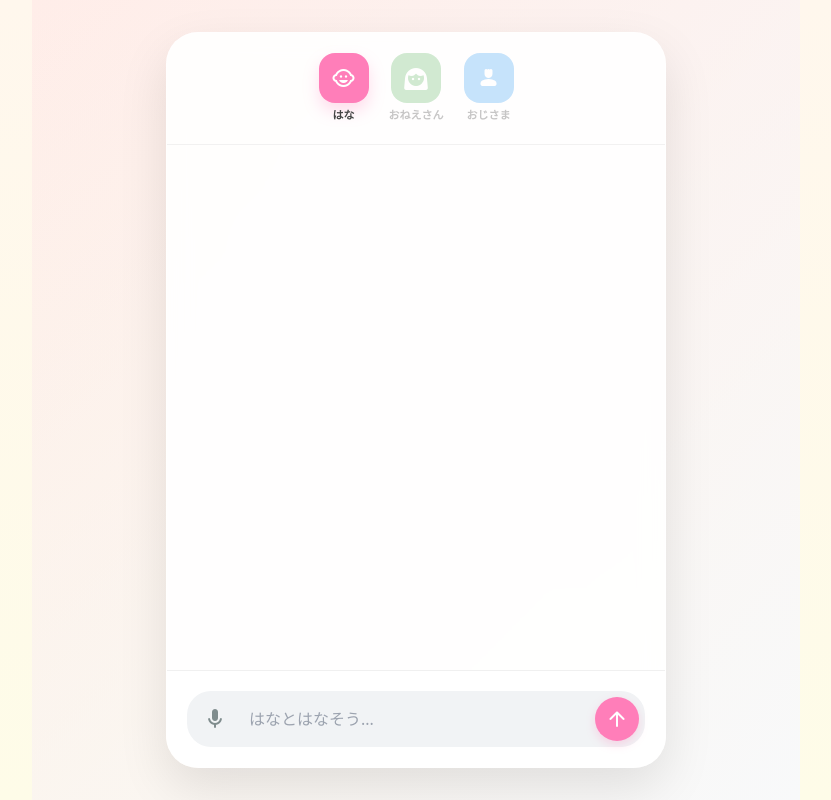
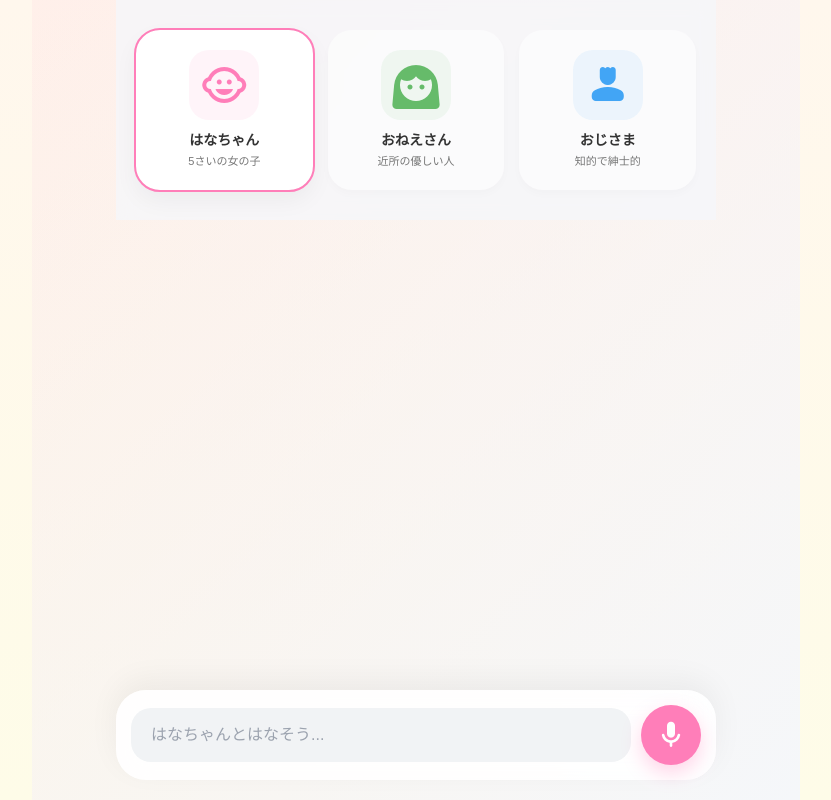
Before and after one commit to o3qk/ohanashi-ai, a Next.js app: page / in a window 1280 px wide. Shown: the whole page, without its empty margins (224-1055 px from the left). Built offline with nearby package versions, Linux system fonts and the light colour scheme.

Commit message:
Complete rebuild: clean UI and error-free code

```diff
--- a/app/page.tsx
+++ b/app/page.tsx
@@ -3,15 +3,15 @@
 
 import React, { useState, useEffect, useRef } from "react";
 
-// Googleアイコン（外部から読み込むことでインストール不要に）
-const MaterialIcon = ({ name, size = "24px" }) => (
-  <span className="material-icons-round" style={{ fontSize: size, display: 'block' }}>{name}</span>
+// Google Material Iconsを外部から読み込み（インストール不要）
+const MaterialIcon = ({ name, size = "24px", color = "inherit" }) => (
+  <span className="material-icons-round" style={{ fontSize: size, color: color, display: 'block' }}>{name}</span>
 );
 
 const CHARACTERS = {
-  hana: { id: "hana", name: "はな", sub: "5歳児", icon: "child_care", color: "#FF7EB9", speaker: 2, prompt: "5歳の女の子として、ひらがな多めで元気いっぱいに答えて。" },
-  oneesan: { id: "oneesan", name: "おねえさん", sub: "癒やし", icon: "face_3", color: "#66BB6A", speaker: 14, prompt: "優しいお姉さんとして、癒やしのトーンで話して。" },
-  ojisama: { id: "ojisama", name: "おじさま", sub: "紳士", icon: "person_4", color: "#42A5F5", speaker: 13, prompt: "紳士的なおじさまとして、論理的かつ丁寧に話して。" }
+  hana: { id: "hana", name: "はなちゃん", sub: "5さいの女の子", icon: "child_care", color: "#FF7EB9", speaker: 2, prompt: "5歳の女の子として、ひらがな多めで元気いっぱいに答えて。語尾は「〜だよ」「〜なの」。" },
+  oneesan: { id: "oneesan", name: "おねえさん", sub: "近所の優しい人", icon: "face_3", color: "#66BB6A", speaker: 14, prompt: "優しいお姉さんとして、癒やしのトーンで丁寧にはなして。" },
+  ojisama: { id: "ojisama", name: "おじさま", sub: "知的で紳士的", icon: "person_4", color: "#42A5F5", speaker: 13, prompt: "紳士的なおじさまとして、論理的かつ丁寧に話して。" }
 };
 
 export default function OhanashiApp() {
@@ -20,14 +20,14 @@ export default function OhanashiApp() {
   const [inputText, setInputText] = useState("");
   const [isListening, setIsListening] = useState(false);
   const [isTyping, setIsTyping] = useState(false);
-  const audioRef = useRef<HTMLAudioElement>(null);
-  const scrollRef = useRef<HTMLDivElement>(null);
+  const audioRef = useRef(null);
+  const scrollRef = useRef(null);
 
   useEffect(() => {
     if (scrollRef.current) scrollRef.current.scrollTo({ top: scrollRef.current.scrollHeight, behavior: 'smooth' });
   }, [messages, isTyping]);
 
-  const handleSendMessage = async (text: string) => {
+  const handleSendMessage = async (text) => {
     if (!text?.trim()) return;
     setMessages(prev => [...prev, { role: "user", text }]);
     setInputText("");
@@ -54,87 +54,110 @@ export default function OhanashiApp() {
   };
 
   const startListening = () => {
-    const W = window as any;
+    const W = window;
     const SpeechRec = W.SpeechRecognition || W.webkitSpeechRecognition;
     if (!SpeechRec) {
-      alert("このブラウザは音声認識に対応していません。");
+      alert("このブラウザは音声認識に対応していません。Chromeなどをお使いください。");
       return;
     }
     const rec = new SpeechRec();
     rec.lang = "ja-JP";
     rec.onstart = () => setIsListening(true);
     rec.onend = () => setIsListening(false);
-    rec.onresult = (e: any) => handleSendMessage(e.results[0][0].transcript);
+    rec.onresult = (e) => handleSendMessage(e.results[0][0].transcript);
     rec.start();
   };
 
   return (
-    <div style={{ background: `linear-gradient(135deg, ${selectedChar.color}15 0%, #F8F9FA 100%)`, minHeight: "100vh", display: "flex", justifyContent: "center", alignItems: "center", padding: "16px" }}>
+    <div style={{ background: `linear-gradient(135deg, ${selectedChar.color}10 0%, #F5F7FA 100%)`, minHeight: "100vh", display: "flex", flexDirection: "column", alignItems: "center", fontFamily: "'Hiragino Kaku Gothic ProN', sans-serif", paddingBottom: "120px" }}>
       <link href="https://fonts.googleapis.com/icon?family=Material+Icons+Round" rel="stylesheet" />
       <style>{`
-        @keyframes fadeIn { from { opacity: 0; transform: translateY(12px); } to { opacity: 1; transform: translateY(0); } }
-        @keyframes pulse { 0% { transform: scale(1); } 50% { transform: scale(1.05); } 100% { transform: scale(1); } }
-        .msg-in { animation: fadeIn 0.4s cubic-bezier(0.2, 0.8, 0.2, 1); }
-        .typing-dot { width: 6px; height: 6px; background: #BDC3C7; border-radius: 50%; display: inline-block; margin: 0 2px; animation: pulse 1s infinite; }
+        @keyframes msgIn { from { opacity: 0; transform: translateY(15px) scale(0.95); } to { opacity: 1; transform: translateY(0) scale(1); } }
+        @keyframes pulseMic { 0% { box-shadow: 0 0 0 0 ${selectedChar.color}66; } 70% { box-shadow: 0 0 0 15px ${selectedChar.color}00; } 100% { box-shadow: 0 0 0 0 ${selectedChar.color}00; } }
+        @keyframes typing { 0%, 100% { transform: translateY(0); opacity: 0.5; } 50% { transform: translateY(-5px); opacity: 1; } }
+        .msg-in { animation: msgIn 0.4s cubic-bezier(0.2, 0.8, 0.2, 1) both; }
+        .char-btn { transition: all 0.3s ease; }
+        .char-btn:hover { transform: translateY(-3px); }
+        .typing-dot { width: 8px; height: 8px; background: #BDC3C7; border-radius: 50%; display: inline-block; margin: 0 3px; animation: typing 1s infinite; }
       `}</style>
 
-      <div style={{ width: "100%", maxWidth: "500px", height: "92vh", background: "rgba(255,255,255,0.9)", backdropFilter: "blur(12px)", borderRadius: "32px", display: "flex", flexDirection: "column", boxShadow: "0 20px 50px rgba(0,0,0,0.1)", border: "1px solid rgba(255,255,255,0.4)" }}>
-
-        {/* Header: キャラクター選択 */}
-        <div style={{ display: "flex", justifyContent: "center", gap: "20px", padding: "20px", borderBottom: "1px solid rgba(0,0,0,0.05)" }}>
+      {/* キャラクター選択セクション (上部に固定、少し大きく) */}
+      <div style={{ width: "100%", maxWidth: "600px", padding: "30px 20px", display: "flex", justifyContent: "space-around", gap: "15px", position: "sticky", top: 0, zIndex: 10, background: "rgba(245, 247, 250, 0.8)", backdropFilter: "blur(10px)" }}>
         {Object.values(CHARACTERS).map((char) => (
-            <button key={char.id} onClick={() => setSelectedChar(char)} style={{ border: "none", background: "none", cursor: "pointer", opacity: selectedChar.id === char.id ? 1 : 0.3, transition: "0.3s", display: "flex", flexDirection: "column", alignItems: "center" }}>
-              <div style={{ width: "50px", height: "50px", borderRadius: "16px", background: char.color, display: "flex", alignItems: "center", justifyContent: "center", color: "white", marginBottom: "4px", boxShadow: selectedChar.id === char.id ? `0 8px 16px ${char.color}44` : "none" }}>
-                <MaterialIcon name={char.icon} />
+          <button key={char.id} onClick={() => setSelectedChar(char)} className="char-btn" style={{ border: "none", background: selectedChar.id === char.id ? "white" : "rgba(255,255,255,0.5)", cursor: "pointer", flex: 1, padding: "20px", borderRadius: "24px", display: "flex", flexDirection: "column", alignItems: "center", boxShadow: selectedChar.id === char.id ? "0 10px 25px rgba(0,0,0,0.05)" : "0 4px 10px rgba(0,0,0,0.02)", outline: selectedChar.id === char.id ? `2px solid ${char.color}` : "none" }}>
+            {/* アイコンサイズを大きく (32px -> 48px) */}
+            <div style={{ width: "70px", height: "70px", borderRadius: "20px", background: `${char.color}15`, display: "flex", alignItems: "center", justifyContent: "center", marginBottom: "10px" }}>
+              <MaterialIcon name={char.icon} size="48px" color={char.color} />
             </div>
-              <span style={{ fontSize: "11px", fontWeight: "bold", color: "#444" }}>{char.name}</span>
+            <span style={{ fontSize: "14px", fontWeight: "bold", color: "#333", marginBottom: "2px" }}>{char.name}</span>
+            <span style={{ fontSize: "11px", color: "#777" }}>{char.sub}</span>
           </button>
         ))}
       </div>
 
-        {/* Main: チャット履歴 */}
-        <div ref={scrollRef} style={{ flex: 1, overflowY: "auto", padding: "24px", display: "flex", flexDirection: "column", gap: "16px" }}>
+      {/* チャットエリア (背景を白に、影を薄くして浮かせる) */}
+      <div ref={scrollRef} style={{ width: "100%", maxWidth: "600px", flex: 1, display: "flex", flexDirection: "column", gap: "20px", padding: "20px" }}>
         {messages.map((m, i) => (
-            <div key={i} className="msg-in" style={{ alignSelf: m.role === "user" ? "flex-end" : "flex-start", maxWidth: "85%" }}>
+          <div key={i} className="msg-in" style={{ alignSelf: m.role === "user" ? "flex-end" : "flex-start", maxWidth: "80%" }}>
             <div style={{
               background: m.role === "user" ? selectedChar.color : "#FFFFFF",
               color: m.role === "user" ? "white" : "#2C3E50",
-                padding: "14px 20px", borderRadius: "20px", fontSize: "16px", fontWeight: "500",
-                boxShadow: "0 4px 12px rgba(0,0,0,0.03)",
-                borderBottomRightRadius: m.role === "user" ? "4px" : "20px",
-                borderBottomLeftRadius: m.role === "ai" ? "4px" : "20px"
+              padding: "16px 22px", borderRadius: "25px", fontSize: "16px", fontWeight: "500", lineHeight: "1.6",
+              boxShadow: "0 5px 15px rgba(0,0,0,0.03)",
+              borderBottomRightRadius: m.role === "user" ? "5px" : "25px",
+              borderBottomLeftRadius: m.role === "ai" ? "5px" : "25px"
             }}>
               {m.text}
             </div>
           </div>
         ))}
         {isTyping && (
-            <div style={{ alignSelf: "flex-start", background: "#FFF", padding: "12px 18px", borderRadius: "20px" }}>
-              <div className="typing-dot" /><div className="typing-dot" /><div className="typing-dot" />
+          <div style={{ alignSelf: "flex-start", background: "#FFF", padding: "15px 20px", borderRadius: "20px", boxShadow: "0 5px 15px rgba(0,0,0,0.03)" }}>
+            <div className="typing-dot" /><div className="typing-dot" style={{animationDelay: "0.2s"}}/><div className="typing-dot" style={{animationDelay: "0.4s"}}/>
           </div>
         )}
       </div>
 
-        {/* Footer: 入力欄 */}
-        <div style={{ padding: "20px", background: "white", borderTop: "1px solid #F0F0F0", borderRadius: "0 0 32px 32px" }}>
-          <div style={{ display: "flex", background: "#F1F3F5", borderRadius: "24px", padding: "6px", alignItems: "center" }}>
-            <button onClick={startListening} style={{ border: "none", background: isListening ? "#FF4757" : "transparent", width: "44px", height: "44px", borderRadius: "22px", cursor: "pointer", color: isListening ? "white" : "#7F8C8D", transition: "0.2s" }}>
-              <MaterialIcon name={isListening ? "mic_off" : "mic"} />
-            </button>
+      {/* フローティング「話すボタン」セクション (下部に固定) */}
+      <div style={{ position: "fixed", bottom: 0, width: "100%", display: "flex", justifyContent: "center", padding: "20px", zIndex: 100 }}>
+        <div style={{ width: "100%", maxWidth: "600px", background: "rgba(255,255,255,0.9)", backdropFilter: "blur(15px)", borderRadius: "30px", padding: "15px", boxShadow: "0 -10px 30px rgba(0,0,0,0.05)", display: "flex", alignItems: "center", gap: "10px" }}>
+
+          {/* テキスト入力欄 (マイクの横に配置) */}
           <input
             type="text"
             value={inputText}
             onChange={(e) => setInputText(e.target.value)}
             onKeyDown={(e) => e.key === "Enter" && handleSendMessage(inputText)}
             placeholder={`${selectedChar.name}とはなそう...`}
-              style={{ flex: 1, border: "none", background: "transparent", padding: "0 12px", fontSize: "16px", outline: "none", color: "#2C3E50" }}
+            style={{ flex: 1, border: "none", background: "#F1F3F5", padding: "15px 20px", borderRadius: "20px", fontSize: "16px", outline: "none", color: "#2C3E50" }}
           />
-            <button onClick={() => handleSendMessage(inputText)} style={{ border: "none", background: selectedChar.color, color: "white", width: "44px", height: "44px", borderRadius: "22px", cursor: "pointer", boxShadow: `0 4px 10px ${selectedChar.color}44` }}>
-              <MaterialIcon name="arrow_upward" />
+
+          {/* 明確な「話すボタン」 (大きく、アニメーション付き) */}
+          <button
+            onClick={startListening}
+            style={{
+              border: "none",
+              background: selectedChar.color,
+              width: "60px",
+              height: "60px",
+              borderRadius: "30px",
+              cursor: "pointer",
+              color: "white",
+              display: "flex",
+              alignItems: "center",
+              justifyContent: "center",
+              boxShadow: `0 8px 20px ${selectedChar.color}55`,
+              animation: isListening ? `pulseMic 1.5s infinite` : "none",
+              transition: "transform 0.2s ease"
+            }}
+            onMouseDown={(e) => e.currentTarget.style.transform = "scale(0.95)"}
+            onMouseUp={(e) => e.currentTarget.style.transform = "scale(1)"}
+          >
+            <MaterialIcon name={isListening ? "mic_off" : "mic"} size="32px" />
           </button>
         </div>
       </div>
-      </div>
+
       <audio ref={audioRef} style={{ display: "none" }} />
     </div>
   );
```
Lines whose indentation alone changed are shown as unchanged.
